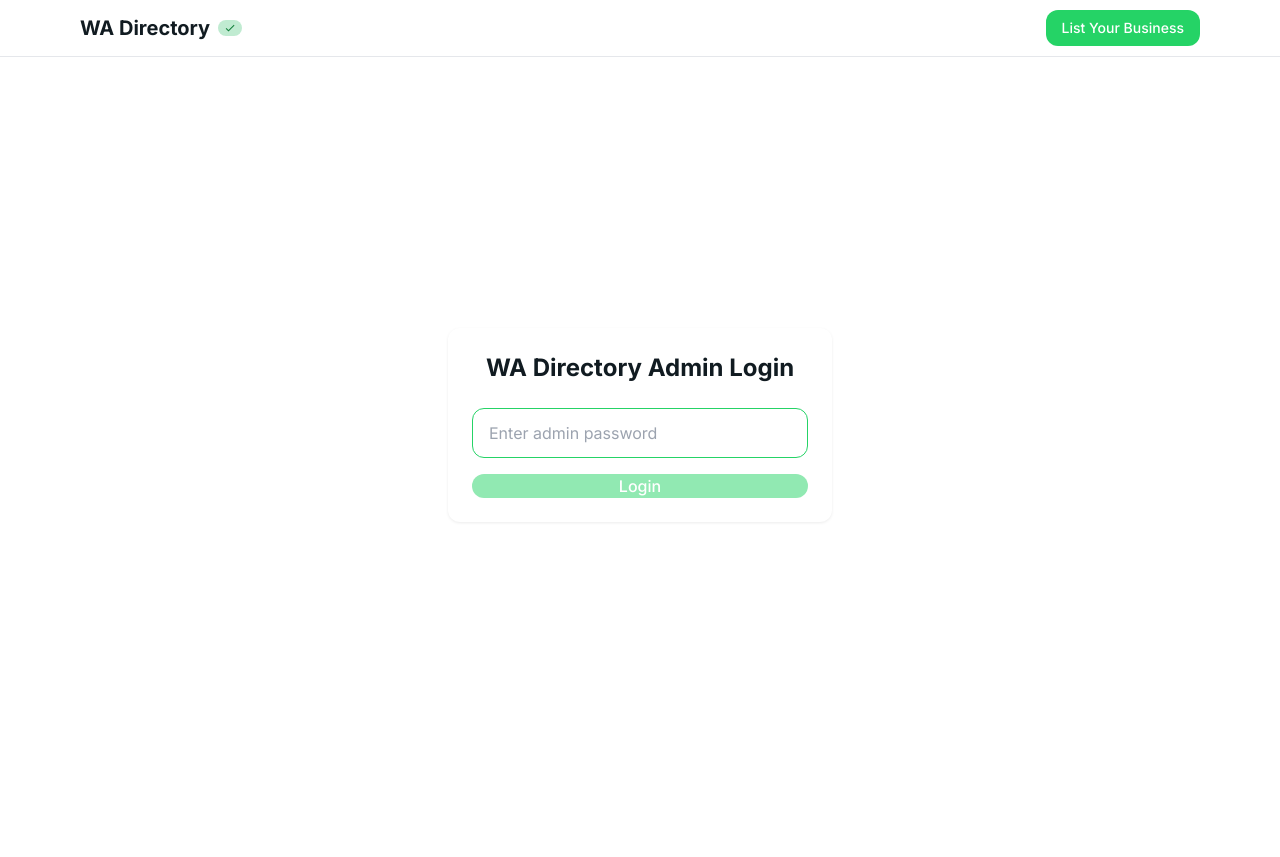
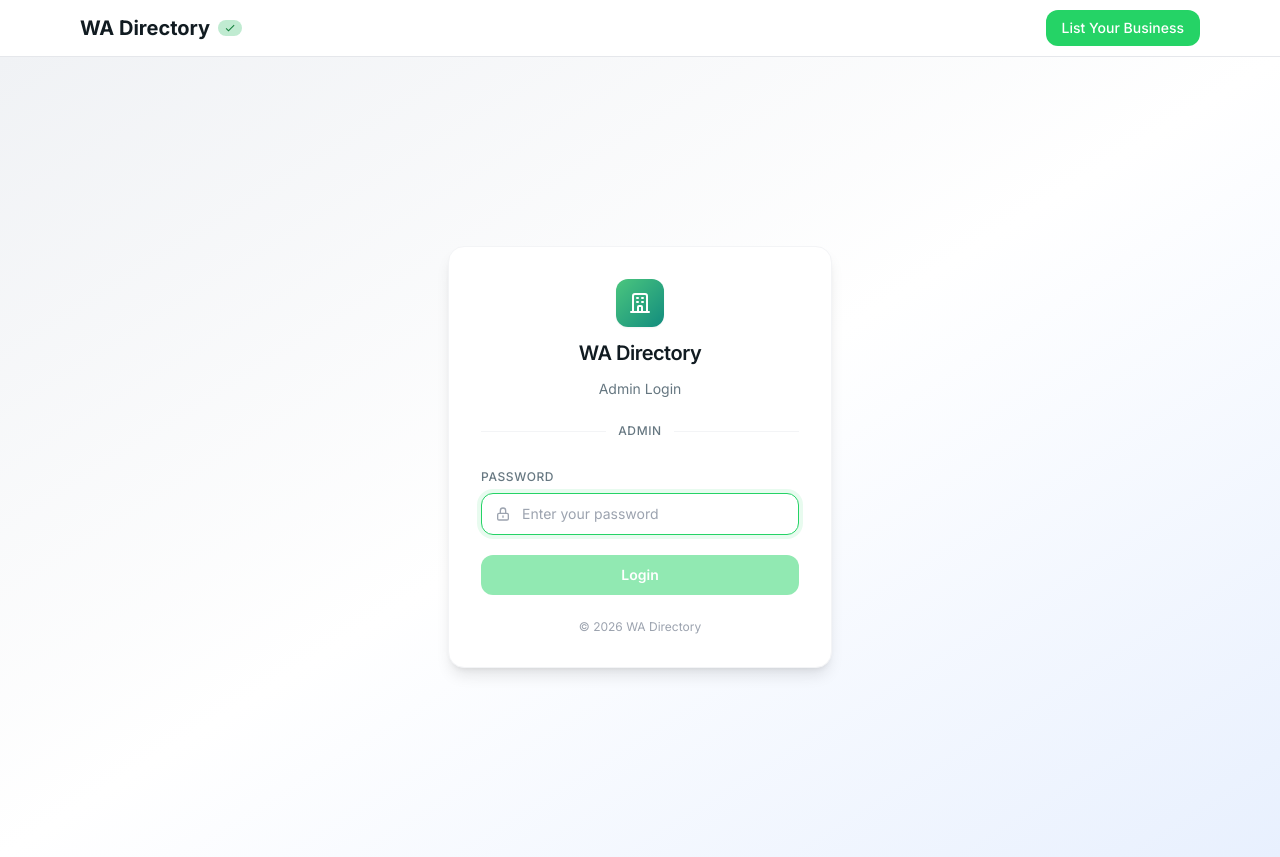
Before and after one commit to pnyanguwo-cyber/wa.directory, a Next.js app: page /admin-login in a window 1280 px wide. Before the commit the page ends 825 px from the top, so only its background shows below. Built offline with nearby package versions, Linux system fonts and the light colour scheme.

Commit message:
Meta-style admin login: animated gradient bg, staggered entrance, shake on error

```diff
--- a/app/admin-login/page.tsx
+++ b/app/admin-login/page.tsx
@@ -1,6 +1,6 @@
 'use client'
 
-import { useState } from 'react'
+import { useState, useRef, useEffect } from 'react'
 import { useRouter } from 'next/navigation'
 
 export default function AdminLoginPage() {
@@ -8,6 +8,13 @@ export default function AdminLoginPage() {
   const [password, setPassword] = useState('')
   const [error, setError] = useState('')
   const [submitting, setSubmitting] = useState(false)
+  const [shake, setShake] = useState(false)
+  const cardRef = useRef<HTMLDivElement>(null)
+  const [visible, setVisible] = useState(false)
+
+  useEffect(() => {
+    setVisible(true)
+  }, [])
 
   const handleLogin = async (e: React.FormEvent) => {
     e.preventDefault()
@@ -27,41 +34,102 @@ export default function AdminLoginPage() {
       localStorage.setItem('admin_auth', 'true')
       router.push('/admin')
     } else if (data.error === 'Server misconfigured') {
-      setError('Admin password not set on server — check .env.local or Vercel env vars')
+      setError('Admin password not set on server')
+      setShake(true)
+      setTimeout(() => setShake(false), 500)
     } else {
       setError('Wrong password')
+      setShake(true)
+      setTimeout(() => setShake(false), 500)
     }
   }
 
   return (
-    <div className="min-h-screen flex items-center justify-center px-4 -mt-8">
-      <div className="w-full max-w-sm card p-6 space-y-6">
-        <h1 className="text-2xl font-bold text-center text-text-primary">
-          WA Directory Admin Login
+    <div className="min-h-screen bg-gradient-to-br from-[#f0f2f5] via-white to-[#e8f0fe] flex items-center justify-center px-4">
+      <div
+        ref={cardRef}
+        className={`w-full max-w-sm bg-white rounded-2xl shadow-lg border border-gray-100 p-8 space-y-6 transition-all duration-500 ${
+          visible ? 'opacity-100 translate-y-0' : 'opacity-0 translate-y-4'
+        } ${shake ? 'animate-shake' : ''}`}
+      >
+        <div className={`text-center space-y-3 ${visible ? 'animate-slide-up animate-delay-100' : 'opacity-0'}`}>
+          <div className="mx-auto w-12 h-12 bg-gradient-to-br from-whatsapp-400 to-whatsapp-600 rounded-xl flex items-center justify-center shadow-sm">
+            <svg className="w-6 h-6 text-white" fill="none" stroke="currentColor" viewBox="0 0 24 24">
+              <path strokeLinecap="round" strokeLinejoin="round" strokeWidth={2} d="M19 21V5a2 2 0 00-2-2H7a2 2 0 00-2 2v16m14 0h2m-2 0h-5m-9 0H3m2 0h5M9 7h1m-1 4h1m4-4h1m-1 4h1m-5 10v-5a1 1 0 011-1h2a1 1 0 011 1v5m-4 0h4" />
+            </svg>
+          </div>
+          <h1 className="text-xl font-semibold text-text-primary tracking-tight">
+            WA Directory
           </h1>
-        <form onSubmit={handleLogin} className="space-y-4">
+          <p className="text-sm text-text-secondary">
+            Admin Login
+          </p>
+        </div>
+
+        <div className={`${visible ? 'animate-slide-up animate-delay-200' : 'opacity-0'}`}>
+          <div className="relative flex items-center justify-center">
+            <div className="flex-1 border-t border-gray-100" />
+            <span className="mx-3 text-xs font-medium text-text-secondary uppercase tracking-wider">Admin</span>
+            <div className="flex-1 border-t border-gray-100" />
+          </div>
+        </div>
+
+        <form onSubmit={handleLogin} className={`space-y-5 ${visible ? 'animate-slide-up animate-delay-350' : 'opacity-0'}`}>
+          <div className="space-y-1.5">
+            <label className="text-xs font-medium text-text-secondary uppercase tracking-wider">
+              Password
+            </label>
+            <div className="relative">
+              <div className="absolute inset-y-0 left-0 pl-3.5 flex items-center pointer-events-none">
+                <svg className="w-4 h-4 text-gray-400" fill="none" stroke="currentColor" viewBox="0 0 24 24">
+                  <path strokeLinecap="round" strokeLinejoin="round" strokeWidth={2} d="M12 15v2m-6 4h12a2 2 0 002-2v-6a2 2 0 00-2-2H6a2 2 0 00-2 2v6a2 2 0 002 2zm10-10V7a4 4 0 00-8 0v4h8z" />
+                </svg>
+              </div>
               <input
                 type="password"
-            placeholder="Enter admin password"
+                placeholder="Enter your password"
                 value={password}
                 onChange={e => {
                   setPassword(e.target.value)
                   if (error) setError('')
                 }}
-            className="input-field w-full"
+                className="w-full pl-10 pr-4 py-2.5 text-sm border border-gray-200 rounded-xl bg-white placeholder:text-gray-400 focus:border-whatsapp-500 focus:ring-4 focus:ring-whatsapp-500/10 outline-none transition-all duration-200"
                 autoFocus
               />
+            </div>
+          </div>
+
           {error && (
-            <p className="text-red-500 text-sm font-medium">{error}</p>
+            <div className="flex items-center gap-2 text-red-500 text-sm font-medium">
+              <svg className="w-4 h-4 shrink-0" fill="none" stroke="currentColor" viewBox="0 0 24 24">
+                <path strokeLinecap="round" strokeLinejoin="round" strokeWidth={2} d="M12 9v2m0 4h.01M21 12a9 9 0 11-18 0 9 9 0 0118 0z" />
+              </svg>
+              <span>{error}</span>
+            </div>
           )}
+
           <button
             type="submit"
             disabled={submitting || !password}
-            className="btn-primary w-full"
+            className="w-full py-2.5 bg-whatsapp-500 hover:bg-whatsapp-600 disabled:opacity-50 disabled:cursor-not-allowed text-white text-sm font-semibold rounded-xl transition-all duration-150 active:scale-[0.98] hover:shadow-lg hover:shadow-whatsapp-500/25"
           >
-            {submitting ? 'Checking...' : 'Login'}
+            {submitting ? (
+              <span className="flex items-center justify-center gap-2">
+                <svg className="w-4 h-4 animate-spin" fill="none" viewBox="0 0 24 24">
+                  <circle className="opacity-25" cx="12" cy="12" r="10" stroke="currentColor" strokeWidth="4" />
+                  <path className="opacity-75" fill="currentColor" d="M4 12a8 8 0 018-8V0C5.373 0 0 5.373 0 12h4zm2 5.291A7.962 7.962 0 014 12H0c0 3.042 1.135 5.824 3 7.938l3-2.647z" />
+                </svg>
+                Signing in...
+              </span>
+            ) : (
+              'Login'
+            )}
           </button>
         </form>
+
+        <p className={`text-center text-xs text-gray-400 ${visible ? 'animate-slide-up animate-delay-500' : 'opacity-0'}`}>
+          &copy; {new Date().getFullYear()} WA Directory
+        </p>
       </div>
     </div>
   )
--- a/app/globals.css
+++ b/app/globals.css
@@ -102,3 +102,20 @@
     stroke-dashoffset: 0;
   }
 }
+
+@keyframes shake {
+  0%, 100% { transform: translateX(0); }
+  20%  { transform: translateX(-8px); }
+  40%  { transform: translateX(8px); }
+  60%  { transform: translateX(-4px); }
+  80%  { transform: translateX(4px); }
+}
+
+.animate-shake {
+  animation: shake 0.4s ease-out;
+}
+
+.animate-delay-100 { animation-delay: 100ms; }
+.animate-delay-200 { animation-delay: 200ms; }
+.animate-delay-350 { animation-delay: 350ms; }
+.animate-delay-500 { animation-delay: 500ms; }
```
Lines whose indentation alone changed are shown as unchanged.
